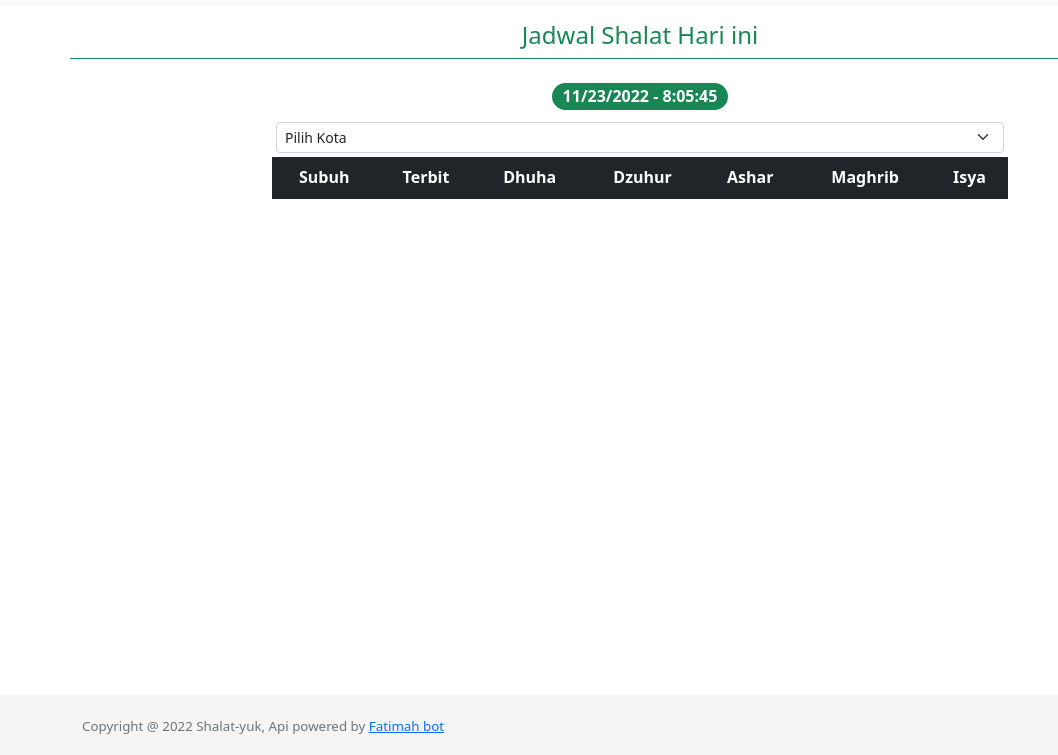
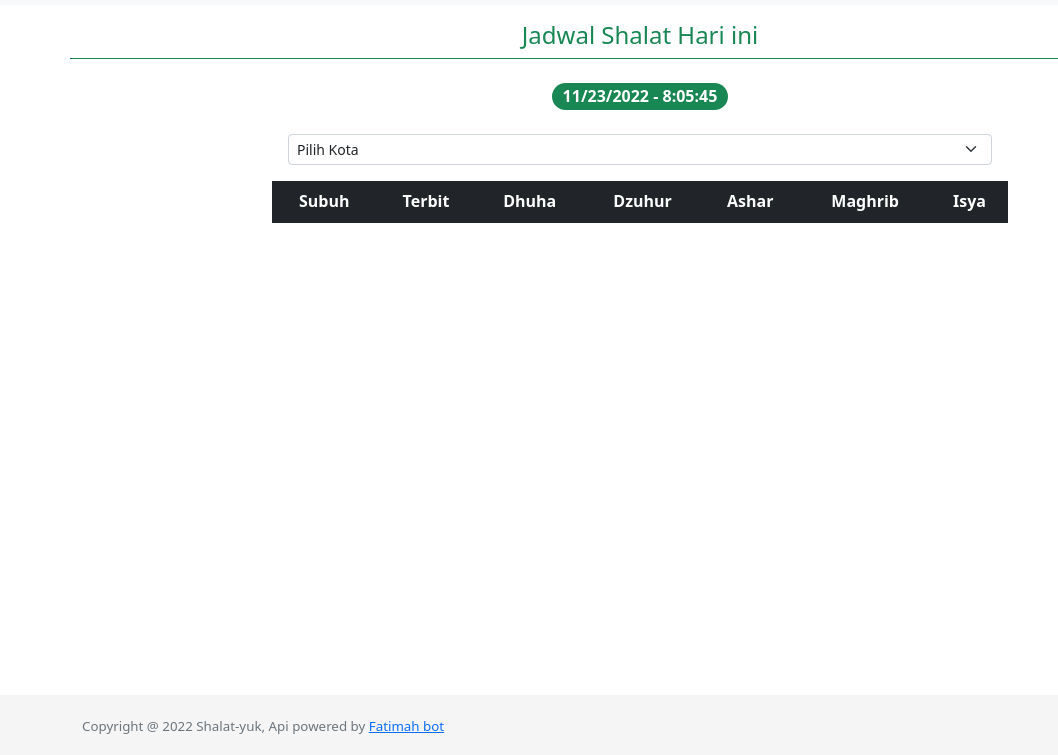
Before and after one commit to riz4l/shalatyuk, a plain HTML site: page index.html in a window 1280 px wide. Shown: the part 45-800 px from the top of the page, without its empty margins (0-1058 px from the left). Drawn offline with Linux system fonts and the light colour scheme; no server answers.

Commit message:
add paddin index

```diff
--- a/index.html
+++ b/index.html
@@ -37,7 +37,7 @@
               </div>
               <div class="ph-picture"></div>
           </div>
-          <form class="p-1 select-kota">
+          <form class="p-3 select-kota">
             <select class="form-select form-select-sm" aria-label="Default select example" id="kota">
               <option>Pilih Kota</option>
             </select>
```
